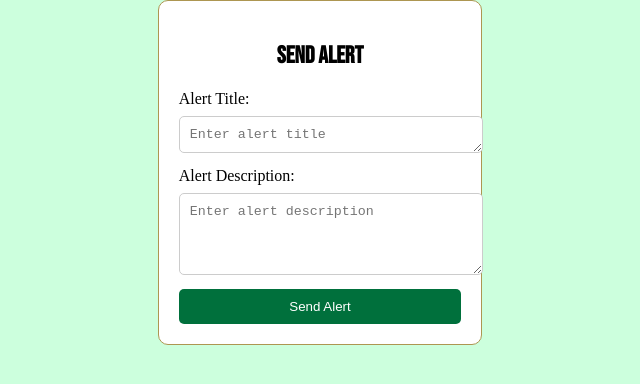
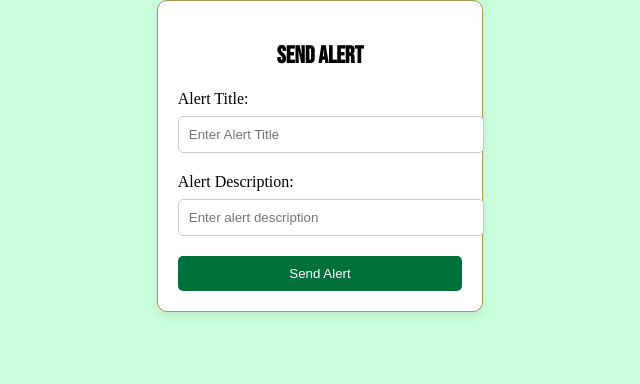
Before and after one commit to RielyMelvin/niner-security-admin, a SvelteKit app: page /alerts in a window 1280 px wide. Shown: the top 384 px of the page, without its empty margins (320-960 px from the left). Built offline with nearby package versions, Linux system fonts and the light colour scheme; what pocketbase would draw is missing.

Commit message:
Update Buttons, Add Page for Alert History

```diff
--- a/src/routes/alerts/+page.svelte
+++ b/src/routes/alerts/+page.svelte
@@ -68,13 +68,22 @@
         overflow-x: hidden;
     }
 
+    input {
+        width: 100%;
+        padding: 10px;
+        margin-bottom: 20px;
+        border: 1px solid #ccc;
+        border-radius: 5px;
+    }
+
     .alert-container {
+        max-width: 400px;
+        margin: 0 auto;
         padding: 20px;
         border: 1px solid #AD9651;
+        background-color: white;
         border-radius: 10px;
-        background-color: #fff;
-        max-width: 400px;
-        margin: 0 auto;
+        box-shadow: 0px 4px 10px rgba(0, 0, 0, 0.1);
         height: auto;
     }
 
@@ -95,6 +104,7 @@
         margin-bottom: 10px;
         border: 1px solid #ccc;
         border-radius: 5px;
+        margin-right: 10px;
     }
 
     button {
@@ -126,11 +136,10 @@
     <h2>Send Alert</h2>
     <form on:submit|preventDefault={sendAlert}>
         <label for="userSelect">Alert Title: </label>
-        <textarea id="alertTitle" bind:value={alertTitle} rows="1" placeholder="Enter alert title" required></textarea>
-
+        <input type="alertTitle" id="alertTitle" bind:value={alertTitle} placeholder="Enter Alert Title" required />
 
         <label for="alertDescription">Alert Description:</label>
-        <textarea id="alertDescription" bind:value={alertDescription} rows="4" placeholder="Enter alert description" required></textarea>
+        <input type="alertDescription" id="alertDescription" bind:value={alertDescription} placeholder="Enter alert description" required />
 
         <button type="submit">Send Alert</button>
     </form>
```
Also changed, not shown: src/routes/alert_history/+page.svelte (added, +21 -0 lines), src/routes/dashboard/+page.svelte (+10 -18 lines).
